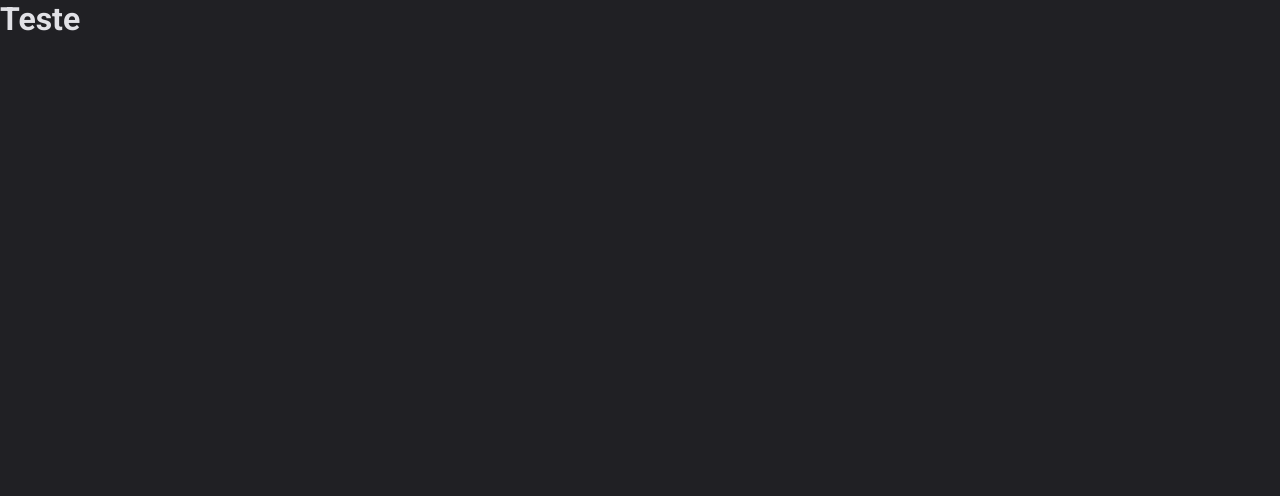
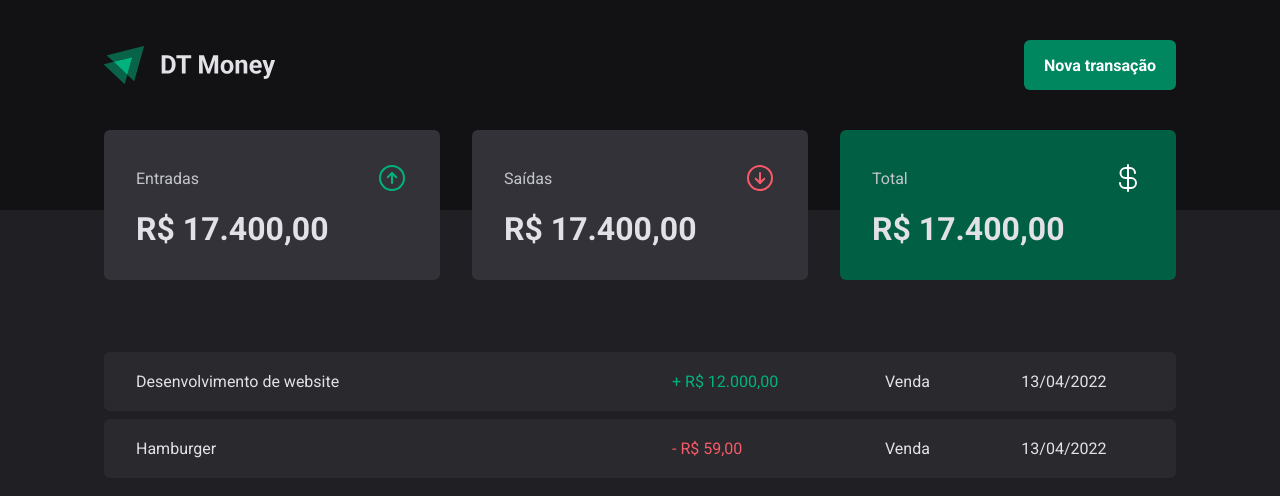
Before and after one commit to joaoccamargo/dt-money, a React (Vite) app: page / in a window 1280 px wide. Shown: the top 496 px of the page. Built offline with nearby package versions, Linux system fonts and the light colour scheme.

Commit message:
added table and icons, others adjusts

```diff
--- a/package.json
+++ b/package.json
@@ -10,6 +10,7 @@
     "preview": "vite preview"
   },
   "dependencies": {
+    "phosphor-react": "^1.4.1",
     "react": "^19.0.0",
     "react-dom": "^19.0.0",
     "styled-components": "^6.1.15"
--- a/src/App.tsx
+++ b/src/App.tsx
@@ -1,14 +1,14 @@
 import { ThemeProvider } from 'styled-components'
 import { defaultTheme } from './styles/themes/default'
 import { GlobalStyle } from './styles/global'
+import { Transactions } from './pages/Transactions'
 
 function App() {
 
   return (
     <ThemeProvider theme={defaultTheme}>
       <GlobalStyle />
-      <h1>Teste</h1>
-
+      <Transactions />
     </ThemeProvider>
   )
 }
--- /dev/null
+++ b/src/components/Header/index.tsx
@@ -0,0 +1,16 @@
+import { HeaderContainer, HeaderContent, NewTransactionButton } from "./styles";
+import logoImg from '../../assets/logo-dt.svg';
+
+export function Header() {
+  return(
+    <HeaderContainer>
+      <HeaderContent>
+        <img src={logoImg} alt="" />
+
+        <NewTransactionButton>
+          Nova transação
+        </NewTransactionButton>
+      </HeaderContent>
+    </HeaderContainer>
+  )
+}
--- /dev/null
+++ b/src/components/Header/styles.ts
@@ -0,0 +1,33 @@
+import styled from "styled-components";
+
+export const HeaderContainer = styled.header`
+  background: ${props => props.theme['gray-900']};
+  padding: 2.5rem 0 7.5rem;
+`
+
+export const HeaderContent = styled.div`
+  width: 100%;
+  max-width: 1120px;
+  margin: 0 auto;
+  padding: 0 1.5rem;
+
+  display: flex;
+  justify-content: space-between;
+  align-items: center;
+`;
+
+export const NewTransactionButton = styled.button`
+  height: 50px;
+  border: 0;
+  background: ${props => props.theme['green-500']};
+  color: ${props => props.theme.white};
+  font-weight: bold;
+  padding: 0 1.25rem;
+  border-radius: 6px;
+  cursor: pointer;
+
+  &:hover {
+    background: ${props => props.theme['green-700']};
+    transition: background-color 0.2s;
+  }
+`;
--- /dev/null
+++ b/src/components/Summary/index.tsx
@@ -0,0 +1,32 @@
+import { ArrowCircleDown, ArrowCircleUp, CurrencyDollar } from "phosphor-react";
+import { SummaryCard, SummaryContainer } from "./styles";
+
+export function Summary() {
+  return (
+    <SummaryContainer>
+      <SummaryCard>
+        <header>
+          <span>Entradas</span>
+          <ArrowCircleUp size={32} color="#00B37E" />
+        </header>
+        <strong>R$ 17.400,00</strong>
+      </SummaryCard>
+
+      <SummaryCard>
+        <header>
+          <span>Saídas</span>
+          <ArrowCircleDown size={32} color="#f75a68" />
+        </header>
+        <strong>R$ 17.400,00</strong>
+      </SummaryCard>
+
+      <SummaryCard variant="green">
+        <header>
+          <span>Total</span>
+          <CurrencyDollar size={32} color="#fff" />
+        </header>
+        <strong>R$ 17.400,00</strong>
+      </SummaryCard>
+    </SummaryContainer>
+  )
+}
--- /dev/null
+++ b/src/components/Summary/styles.ts
@@ -0,0 +1,41 @@
+import styled from "styled-components";
+
+interface SummaryCardProps {
+  variant?: 'green'
+}
+
+export const SummaryContainer = styled.section`
+  width: 100%;
+  max-width: 1120px;
+  margin: 0 auto;
+  padding: 0 1.5rem;
+
+  display: grid;
+  grid-template-columns: repeat(3, 1fr);
+  gap: 2rem;
+
+  margin-top: -5rem;
+`
+
+export const SummaryCard = styled.div<SummaryCardProps>`
+  background: ${props => props.theme['gray-600']};
+  border-radius: 6px;
+  padding: 2rem;
+
+  header {
+    display: flex;
+    align-items: center;
+    justify-content: space-between;
+    color: ${props => props.theme['gray-300']};
+  }
+
+  strong {
+    display: block;
+    margin-top: 1rem;
+    font-size: 2rem;
+  }
+
+  ${props => props.variant === 'green' && `
+    background: ${props.theme['green-700']};
+  `}
+`
--- /dev/null
+++ b/src/pages/Transactions/index.tsx
@@ -0,0 +1,39 @@
+import { Header } from "../../components/Header";
+import { Summary } from "../../components/Summary";
+import { PriceHighlight, TransactionsContainer, TransactionsTable } from "./styles";
+
+export function Transactions() {
+  return (
+    <div>
+      <Header />
+      <Summary />
+      <TransactionsContainer>
+        <TransactionsTable>
+          <tbody>
+            <tr>
+              <td width={'50%'}>Desenvolvimento de website</td>
+              <td>
+                <PriceHighlight variant="income">
+                  + R$ 12.000,00
+                </PriceHighlight>
+              </td>
+              <td>Venda</td>
+              <td>13/04/2022</td>
+            </tr>
+            <tr>
+              <td width={'50%'}>Hamburger</td>
+              <td>
+                <PriceHighlight variant="outcome">
+                - R$ 59,00
+                </PriceHighlight>
+              </td>
+              <td>Venda</td>
+              <td>13/04/2022</td>
+            </tr>
+          </tbody>
+        </TransactionsTable>
+      </TransactionsContainer>
+
+    </div>
+  )
+}
--- /dev/null
+++ b/src/pages/Transactions/styles.ts
@@ -0,0 +1,38 @@
+import styled from "styled-components";
+
+export const TransactionsContainer = styled.main`
+  width: 100%;
+  max-width: 1120px;
+  margin: 4rem auto 0;
+  padding: 0 1.5rem;
+`
+
+export const TransactionsTable = styled.table`
+  width: 100%;
+  border-collapse: separate;
+  border-spacing: 0 0.5rem;
+  margin-top: 1.5rem;
+
+  td {
+    padding: 1.25rem 2rem;
+    background: ${props => props.theme['gray-700']};
+
+    &:first-child {
+      border-top-left-radius: 6px;
+      border-bottom-left-radius: 6px;
+    }
+
+    &:last-child {
+      border-top-right-radius: 6px;
+      border-bottom-right-radius: 6px;
+    }
+  }
+`;
+
+interface PriceHighlightProps {
+  variant: 'income' | 'outcome'
+}
+
+export const PriceHighlight = styled.span<PriceHighlightProps>`
+  color: ${props => props.variant === 'income' ? props.theme['green-300'] : props.theme['red-300']};
+`
```
Also changed, not shown: src/assets/logo-dt.svg (added), 1 other file (tests, documents, lock files or other folders).
